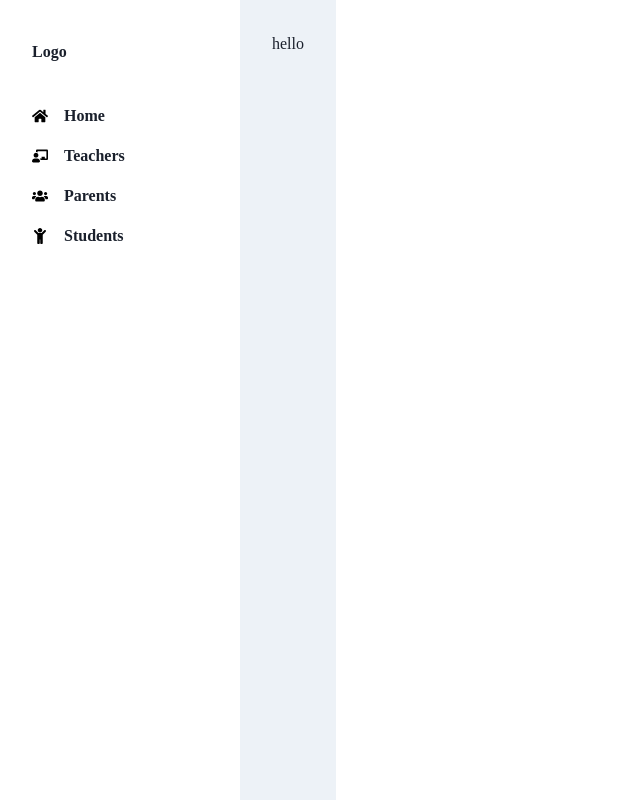
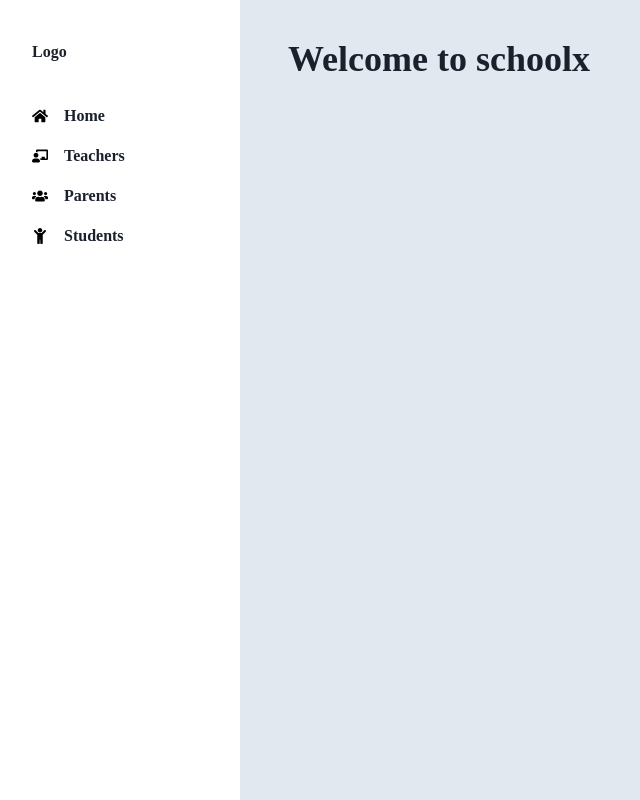
Before and after one commit to feeltrig/Schoolx, a Next.js app: page / in a window 1280 px wide. Shown: the whole page, without its empty margins (0-640 px from the left). Built offline with nearby package versions, Linux system fonts and the light colour scheme.

Commit message:
fixed layout

```diff
--- a/components/Layout.js
+++ b/components/Layout.js
@@ -1,3 +1,4 @@
+import {Container} from "@chakra-ui/react";
 import React from "react";
 import {FaChalkboardTeacher, FaChild, FaHome, FaUsers} from "react-icons/fa";
 
@@ -32,10 +33,19 @@ const Layout = ({children}) => {
       style={{
         display: "flex",
         justifyContent: "space-between",
+        flexGrow: 1,
       }}
     >
       <Sidebar links={links} />
-      <div style={{display: "flex", flexGrow: 1}}>{children}</div>
+      <Container
+        bg={"gray.200"}
+        maxW={"calc(100vw - 15rem)"}
+        m={0}
+        p={"2rem"}
+        minH={"100vh"}
+      >
+        {children}
+      </Container>
     </div>
   );
 };
--- a/components/Sidebar/Sidebar.js
+++ b/components/Sidebar/Sidebar.js
@@ -2,7 +2,6 @@ import React from "react";
 import {Container, Flex, Icon} from "@chakra-ui/react";
 import Link from "next/link";
 import {useRouter} from "next/router";
-
 
 const Sidebar = (props) => {
   const {links} = props;
@@ -26,7 +25,7 @@ const Sidebar = (props) => {
   const router = useRouter();
 
   return (
-    <Container maxW={"15rem"} sx={containerStyle}>
+    <Container w={"15rem"} sx={containerStyle}>
       <Flex h={"40px"} mb={"2rem"} alignItems="center">
         Logo
       </Flex>
--- a/pages/index.js
+++ b/pages/index.js
@@ -24,11 +24,11 @@ export default function Items({mainState}) {
         <meta name="description" content="Generated by create next app" />
         {/* <link rel="icon" href="/favicon.ico" /> */}
       </Head>
-      <div>
-        <Container p={"2rem"} minW={"full"} m="0" bg="gray.100" minH={"100vh"}>
-          hello
-        </Container>
-      </div>
+      <Container maxW={"100%"}>
+        <Text as={"b"} fontSize="4xl">
+          Welcome to schoolx
+        </Text>
+      </Container>
     </div>
   );
 }
--- a/pages/parents.jsx
+++ b/pages/parents.jsx
@@ -52,7 +52,7 @@ export default function Parents() {
   };
 
   return (
-    <Container p={"2rem"} minW={"full"} m="0" bg="gray.100" minH={"100vh"}>
+    <Container minW={"full"} m="0">
       <SearchBar
         value={searchText}
         setvalue={(e) => setSearchText(e.target.value)}
--- a/pages/teachers.jsx
+++ b/pages/teachers.jsx
@@ -68,7 +68,7 @@ export default function Teachers() {
   };
 
   return (
-    <Container p={"2rem"} minW={"full"} m="0" bg="gray.100" minH={"100vh"}>
+    <Container minW={"100%"} m="0">
       <SearchBar
         value={searchText}
         setvalue={(e) => setSearchText(e.target.value)}
```
